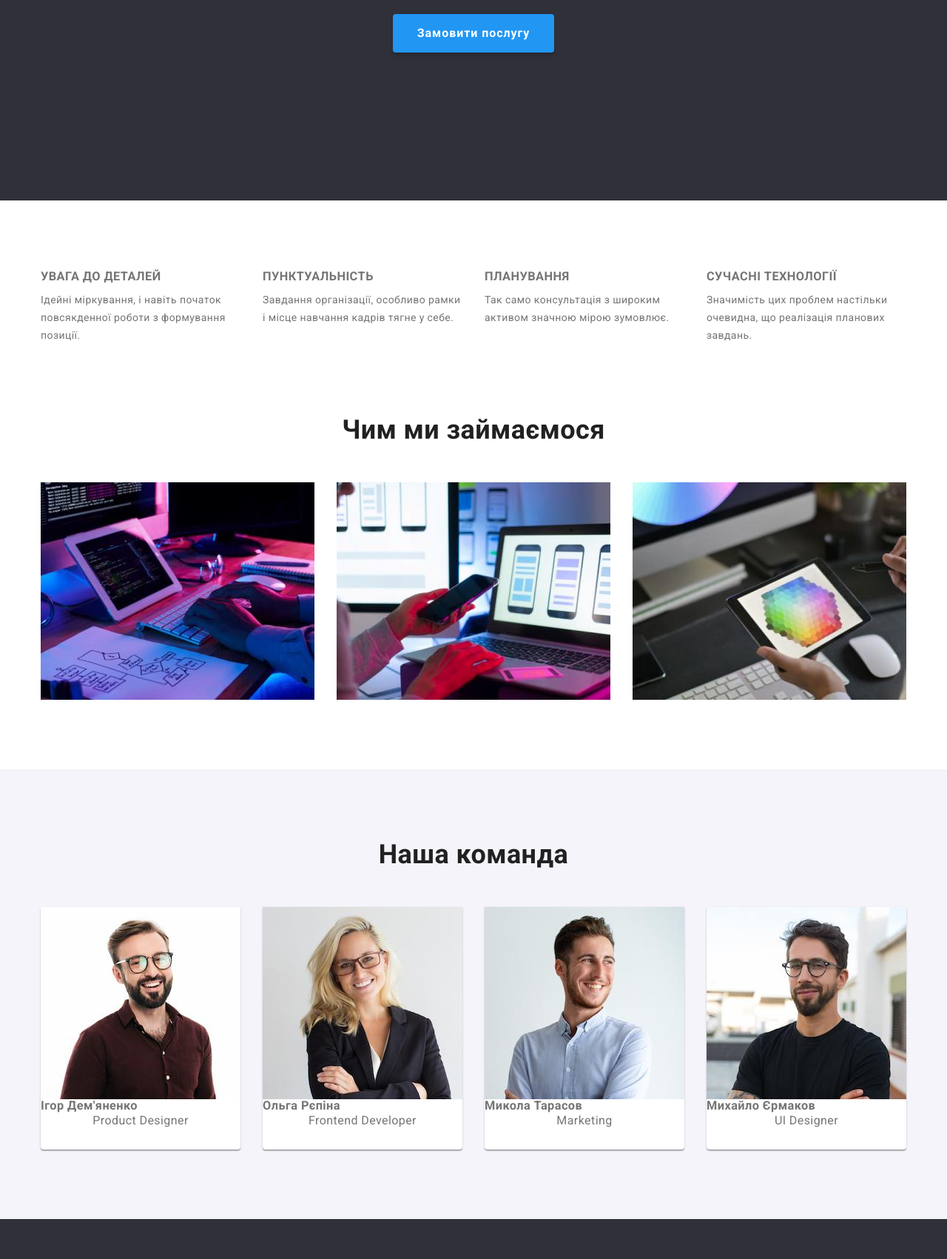
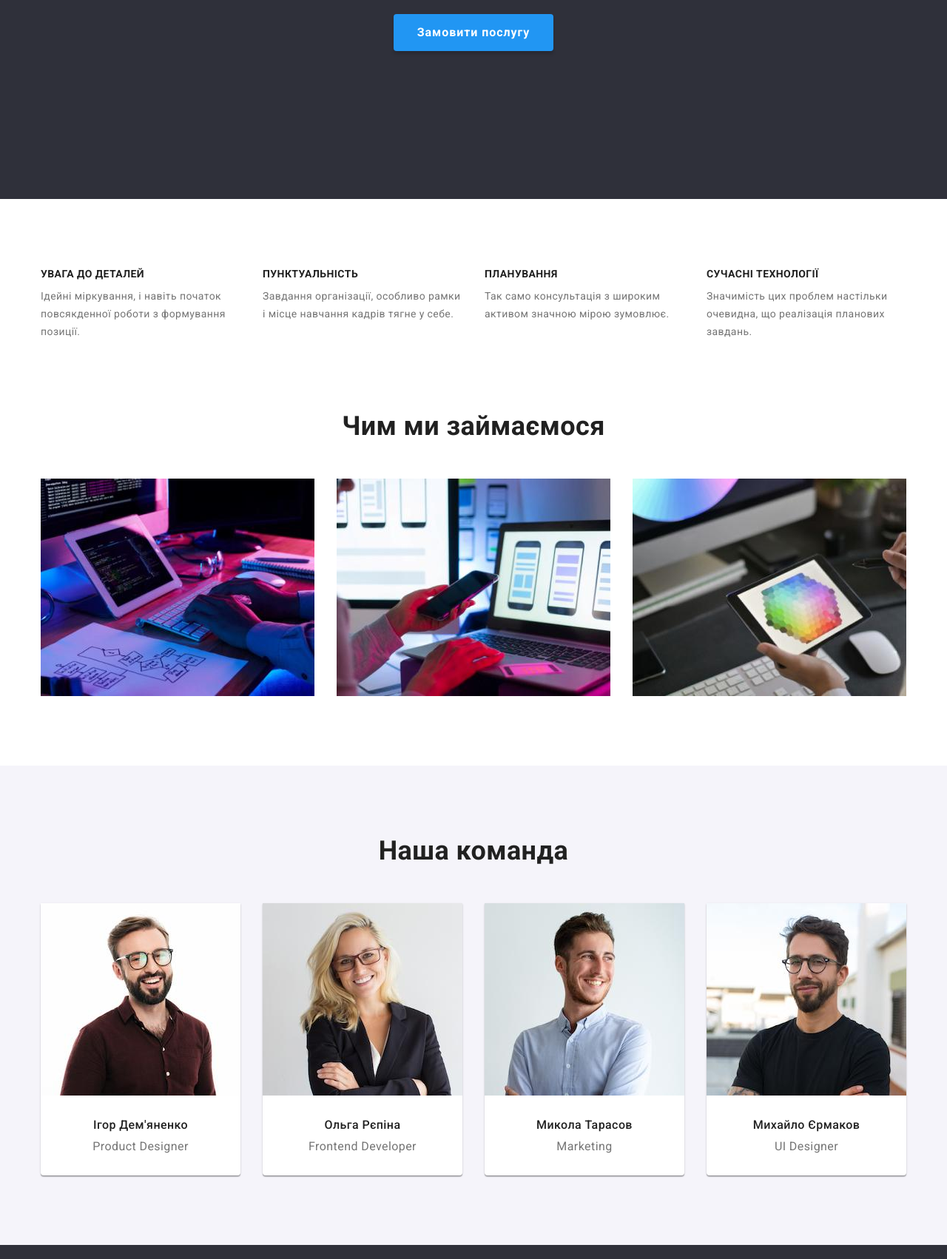
Before and after one commit to SiracencoSerghei/goit-markup-hw-03, a plain HTML site: page index.html in a window 1280 px wide. Shown: the part 412-2114 px from the top of the page at 74% size. Drawn offline with nearby package versions, Linux system fonts and the light colour scheme.

Commit message:
last changes

```diff
--- a/css/style.css
+++ b/css/style.css
@@ -225,15 +225,15 @@ p {
     color: #FFFFFF;
 }
 
-.banner-button {
-    display: block;
+.hero .banner-button {
+    display: flex;
+    width: 216px;
+    height: 50px;
+    justify-content: center;
+    align-items: center;
     margin: auto;
-    padding-top: 10px;
-    padding-right: 32px;
-    padding-bottom: 10px;
-    padding-left: 32px;
-
-    font-family: inherit;
+    font-family: 'Roboto';
+    font-style: normal;
     font-weight: 700;
     font-size: 16px;
     line-height: 1.88;
@@ -242,16 +242,14 @@ p {
     border: 1px solid transparent;
     box-shadow: 0px 4px 4px rgba(0, 0, 0, 0.15);
     border-radius: 4px;
-
-
     background-color: var(--accent-color);
     cursor: pointer;
 }
 .banner-button:hover,
 .banner-button:focus {
-    background-color:  hsl(192, 78%, 55%);
-
-     border: 1px solid hsl(271, 83%, 51%);
+    background-color: #188CE8;
+    box-shadow: 0px 4px 4px rgba(0, 0, 0, 0.15);
+    border-radius: 4px;
 
 }
 
@@ -269,8 +267,11 @@ p {
 }
 /* .key-features-list:nth-child(4n) {
     margin-right: 0; */
-}
-.key-features-titles {
+
+.key-features-list .key-features-titles {
+    font-family: 'Roboto';
+    font-weight: 700;
+    font-style: normal;
     font-size: 14px;
     line-height: 1.14;
     text-transform: uppercase;
@@ -345,13 +346,21 @@ p {
 /* .members .list:not(:first-child) {
     margin-left: 30px; */
 
+.description-image {
+    display: flex;
+    flex-direction: column;
+    justify-content: center;
+    align-items: center;
+    padding-top: 30px;
+    padding-bottom: 30px;
+
 }
 .employee-name {
-    margin-top: 30px;
+    display: flex;
+
     margin-bottom: 10px;
-    margin-left: 0;
-    margin-right: 0;
-
+    font-family: 'Roboto';
+    font-style: normal;
     font-weight: 500;
     font-size: 16px;
     line-height: 1.19;
@@ -359,13 +368,6 @@ p {
     color: var(--secondary-color);
 }
 .position {
-    margin-top: 0;
-    margin-bottom: 30px;
-    margin-left: 0;
-    margin-right: 0;
-
-
-
     font-weight: 400;
     font-size: 16px;
     line-height: 1.19;
--- a/index.html
+++ b/index.html
@@ -164,8 +164,10 @@
                 width="270"
                 height="260"
               />
+              <div class="description-image">
                 <h3 class="employee-name">Ігор Дем'яненко</h3>
                 <p lang="en" class="position">Product Designer</p>
+              </div>
             </li>
             <li class="list">
               <img
@@ -175,8 +177,10 @@
                 width="270"
                 height="260"
               />
+              <div class="description-image">
                 <h3 class="employee-name">Ольга Рєпіна</h3>
                 <p lang="en" class="position">Frontend Developer</p>
+              </div>
             </li>
             <li class="list">
               <img
@@ -186,8 +190,10 @@
                 width="270"
                 height="260"
               />
+              <div class="description-image">
                 <h3 class="employee-name">Микола Тарасов</h3>
                 <p lang="en" class="position">Marketing</p>
+              </div>
             </li>
             <li class="list">
               <img
@@ -197,8 +203,10 @@
                 width="270"
                 height="260"
               />
+              <div class="description-image">
                 <h3 class="employee-name">Михайло Єрмаков</h3>
                 <p lang="en" class="position">UI Designer</p>
+              </div>
             </li>
           </ul>
         </div>
```
Lines whose indentation alone changed are shown as unchanged.
